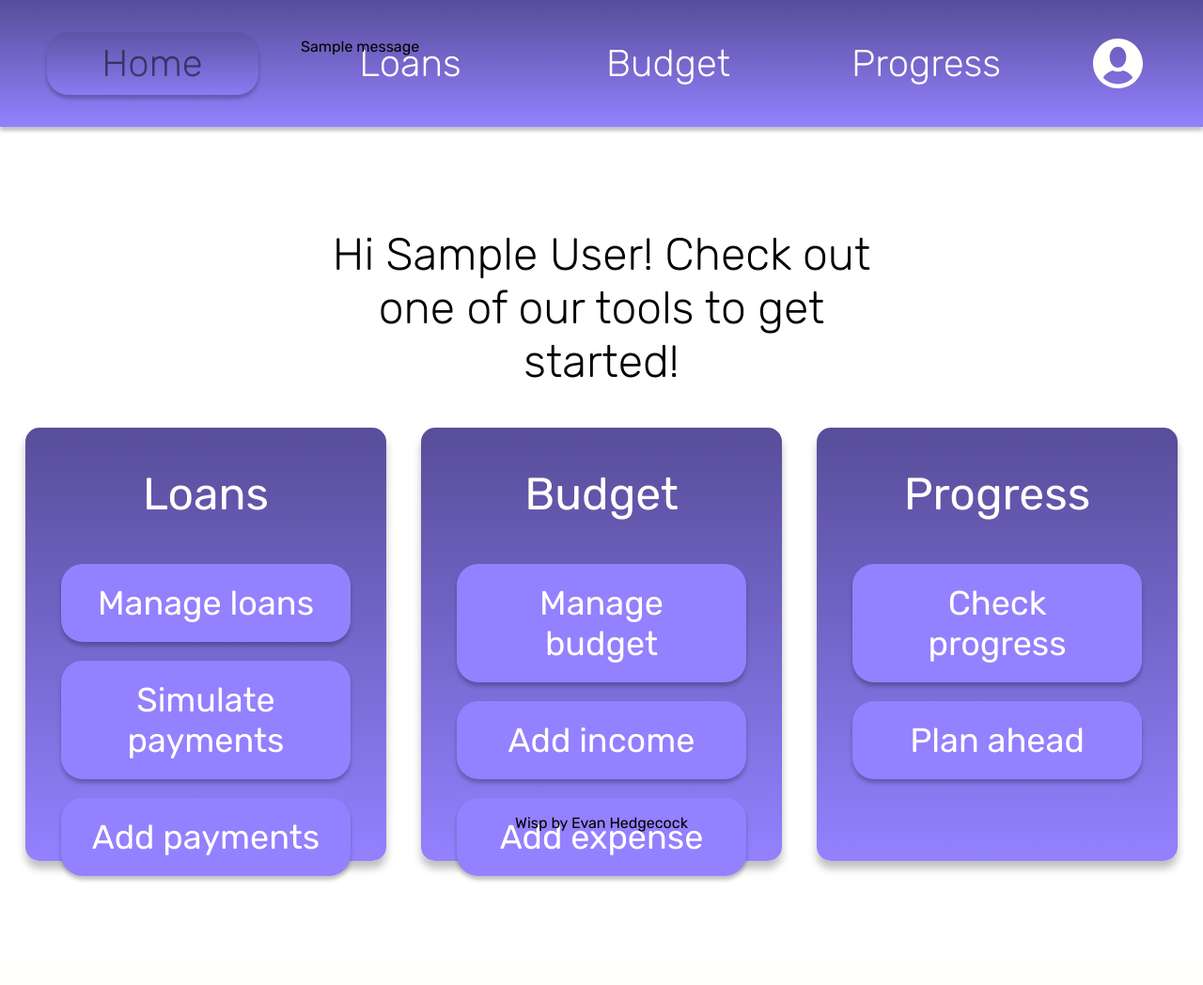
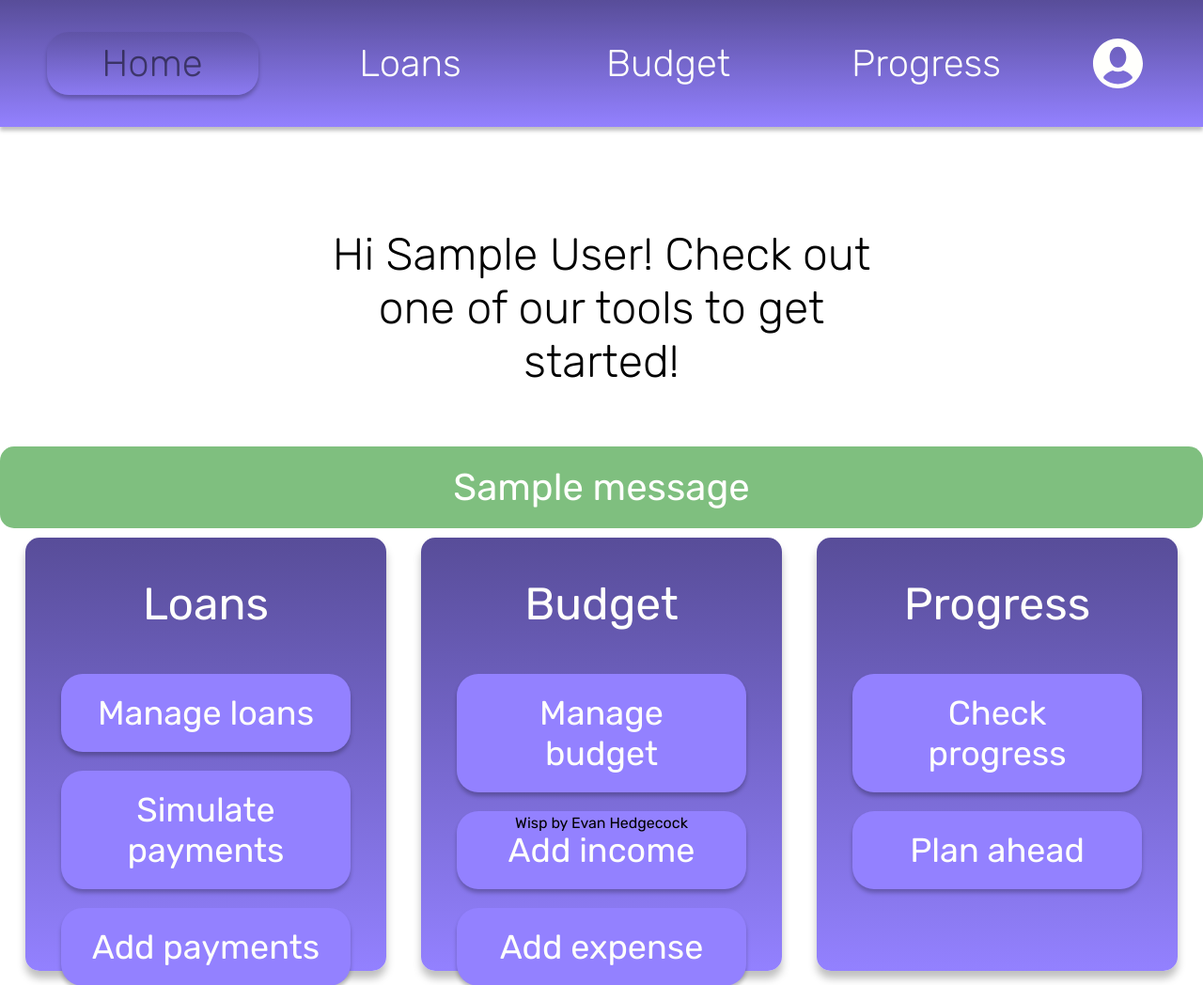
Before and after one commit to Evan-Hedgecock/cs50-final, a Flask app: page / in a window 1280 px wide. Shown: the top 1048 px of the page at 94% size. Before the commit the page ends 938 px from the top, so only its background shows below. Run offline with Flask 3, Linux system fonts and the light colour scheme; the visitor is signed in with stand-in values (Sample User, id 1); tables that the repository leaves empty hold one stand-in row (values such as "Sample post"); one stand-in notice (Sample message) is shown.

Commit message:
Make flashed messages position relative to set element

```diff
--- a/app.py
+++ b/app.py
@@ -110,6 +110,7 @@ def loans():
 @app.route("/manage-loans", methods=["GET"])
 @login_required
 def manage_loans():
+    set_form_name("s-m")
     if request.method == "GET":
         loans = db.session.scalars(select(Loans).where(Loans.user_id == session["user_id"])).all()
         total = 0
@@ -135,9 +136,9 @@ def progress():
 @app.route("/login", methods=["GET", "POST"])
 def login():
     session.clear()
+    set_form_name("login-form")
     print(f"Request method: {request.method}")
     if request.method == "POST":
-
         if not request.form.get("username"):
             flash("Enter username", "danger")
             return redirect("/login")
@@ -177,14 +178,26 @@ def account():
     username = get_username(session["user_id"])
     return render_template("account.html", name=name, username=username)
 
+@app.route("/update-password", methods=["POST"])
+@login_required
+def update_password():
+    flash("Password updated", "success")
+    set_form_name("update-password-form")
+    return redirect("/account")
+
+@app.route("/update-username", methods=["POST"])
+@login_required
+def update_username():
+    flash("Username updated", "success")
+    set_form_name("update-username-form")
+    return redirect("/account")
 
 @app.route("/signup", methods=["GET", "POST"])
 def signup():
-
     session.clear()
+    set_form_name("signup-form")
 
     if request.method == "POST":
-
         if not request.form.get("username") or not request.form.get("name") or not request.form.get("password") or not request.form.get("confirm"):
             flash("Please enter all fields", "danger")
             return redirect("/signup")
@@ -237,12 +250,12 @@ def add_loan():
 
     if request.method == "POST":
         loan = get_loan("add", session["user_id"])
-        session["form_name"] = "add-loan-form"
+        set_form_name("add-loan-form")
         print("Session form_name:", session["form_name"])
         if isinstance(loan, Loans):
             db.session.add(loan)
             db.session.commit()
-            flash("Loan added successfully!")
+            flash("Loan added successfully!", "success")
             return redirect("/manage-loans")
         else:
             url = loan
@@ -251,12 +264,6 @@ def add_loan():
     else:
         loans = get_loans(session["user_id"])
         return render_template("manage-loans-add-form.html", usd=usd, loans=loans, percent=percent, total=get_total(loans), interest=get_interest(loans), decimal=decimal)
-
-# @app.route("manage-loans-add-form.html")
-
-
-
-
 
 
 if __name__ == "__main__":
@@ -303,7 +310,6 @@ def get_loan(form, user_id):
     while responding:
         if not request.form.get(form + "-name") or not request.form.get(form + "-amount") or not request.form.get(form + "-interest"):
             flash("All fields required", "danger")
-            print("flashed messages: ", get_flashed_messages())
             responding = False
             break
 
@@ -332,8 +338,9 @@ def get_loan(form, user_id):
 
         loan = Loans(name=name, amount=amount, interest=interest, monthly_interest=monthly_interest, user_id=user_id)
         response = loan
-        print(response)
         responding = False
         break
-    print("responded")
     return response
+
+def set_form_name(form_name):
+    session["form_name"] = form_name
--- a/static/styles.css
+++ b/static/styles.css
@@ -198,6 +198,7 @@ a {
     height: auto;
     box-sizing: border-box;
     margin-top: 30px;
+    width: 100%;
 }
 
 .text-box {
@@ -255,11 +256,25 @@ a {
     text-align: center;
     padding: 0px;
     flex-flow: column, wrap; */
-    position: absolute;
-    right: 50vw;
-    top: 5vh;
+    display: flex;
     z-index: 99;
-    width: 25%;
+    align-items: center;
+    justify-content: center;
+    box-sizing: border-box;
+    height: auto;
+    padding: 20px;
+    border-radius: var(--input-curve);
+    color: var(--white);
+    font-size: var(--h2-size);
+    margin-top: 30px;
+}
+
+.danger {
+    background-color: #ff000080;
+}
+
+.success {
+    background-color: #00800080;
 }
 
 .alert {
```
Also changed, not shown: 2 other files.
